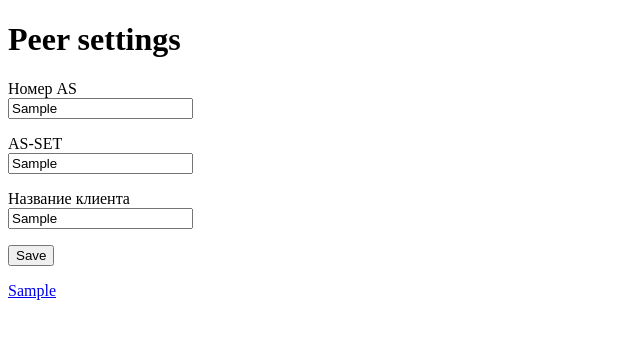
After one commit to naffabob/hippo_ripe, a Flask app: page /peer/1 in a window 1280 px wide. The commit adds this page. Shown: the top 339 px of the page, without its empty margins (0-640 px from the left). Run offline with Flask 2, Linux system fonts and the light colour scheme; tables that the repository leaves empty hold one stand-in row (values such as "Sample post").

Commit message:
Add peer, prefix templates

```diff
--- a/webapp/__init__.py
+++ b/webapp/__init__.py
@@ -1,6 +1,7 @@
-from flask import Flask, render_template
+from flask import Flask, render_template, request, redirect, url_for
 
 from webapp.model_db import db, Peer, Prefix
+from webapp.forms import PeerForm, PrefixForm
 
 
 def create_app():
@@ -16,4 +17,35 @@ def create_app():
                                page_title=title,
                                customers=provider_customers,
                                )
+
+    @app.route('/peer/<int:peer_id>', methods=['POST', 'GET'])
+    def peer_view(peer_id):
+        title = 'Peer settings'
+        peer = Peer.query.get(peer_id)
+        peer_form = PeerForm(obj=peer)
+        if request.method == 'POST':
+            peer_form = PeerForm()
+            if peer_form.validate_on_submit():
+                peer.asn = peer_form.asn.data
+                peer.asset = peer_form.asset.data
+                peer.client = peer_form.client.data
+                db.session.add(peer)
+                db.session.commit()
+                return redirect(url_for('peer_view', peer_id=peer.id))
+        return render_template('peer.html', page_title=title, form=peer_form, peer=peer)
+
+    @app.route('/prefixes/<int:prefix_id>', methods=['POST', 'GET'])
+    def prefix_view(prefix_id):
+        prefix = Prefix.query.get(prefix_id)
+        prefix_form = PrefixForm(obj=prefix)
+        if request.method == 'POST':
+            prefix_form = PrefixForm()
+            if prefix_form.validate_on_submit():
+                prefix.prefix = prefix_form.prefix.data
+                db.session.add(prefix)
+                db.session.commit()
+                return redirect(url_for('prefix_view', prefix_id=prefix.id))
+
+        return render_template('prefix.html', form=prefix_form, prefix=prefix)
+
     return app
--- /dev/null
+++ b/webapp/forms.py
@@ -0,0 +1,15 @@
+from flask_wtf import FlaskForm
+from wtforms import StringField, SubmitField
+from wtforms.validators import DataRequired
+
+
+class PeerForm(FlaskForm):
+    asn = StringField('Номер AS', validators=[DataRequired()])
+    asset = StringField('AS-SET')
+    client = StringField('Название клиента')
+    submit = SubmitField('Save')
+
+
+class PrefixForm(FlaskForm):
+    prefix = StringField('Префикс', validators=[DataRequired()])
+    submit = SubmitField('Save')
--- a/webapp/model_db.py
+++ b/webapp/model_db.py
@@ -23,3 +23,6 @@ class Prefix(db.Model):
 
     def __repr__(self):
         return f'<Prefix {self.prefix}>'
+
+    def __str__(self):
+        return self.prefix
--- a/webapp/templates/index.html
+++ b/webapp/templates/index.html
@@ -24,7 +24,7 @@
 						<tbody>
 						{% for customer in customers %}
 						<tr>
-							<td>{{ customer.asn }}</td>
+							<td><a href="{{ url_for('peer_view', peer_id=customer.id) }}">{{ customer.asn }}</a></td>
 							<td>{{ customer.asset }}</td>
 							<td>{{ customer.client }}</td>
 						</tr>
--- /dev/null
+++ b/webapp/templates/peer.html
@@ -0,0 +1,33 @@
+<!DOCTYPE html>
+<html lang="en">
+	<head>
+		<meta charset="UTF-8">
+		<title>{{ page_title }}</title>
+	</head>
+	<body>
+		<div class="container">
+			<h1>{{ page_title }}</h1>
+			<form method="POST">
+				{{ form.hidden_tag() }}
+				<p>
+					{{ form.asn.label }} <br>
+					{{ form.asn }}
+				</p>
+				<p>
+					{{ form.asset.label }} <br>
+					{{ form.asset }}
+				</p>
+				<p>
+					{{ form.client.label }} <br>
+					{{ form.client }}
+				</p>
+				<p>
+					{{ form.submit }}
+				</p>
+				{% for prefix in peer.prefixes %}
+				<a href="{{ url_for('prefix_view', prefix_id=prefix.id) }}">{{ prefix }}</a><br>
+				{% endfor %}
+			</form>
+		</div>
+	</body>
+</html>
```
Also changed, not shown: requirements.txt (+15 -1 lines), webapp/templates/prefix.html (added, +27 -0 lines).
